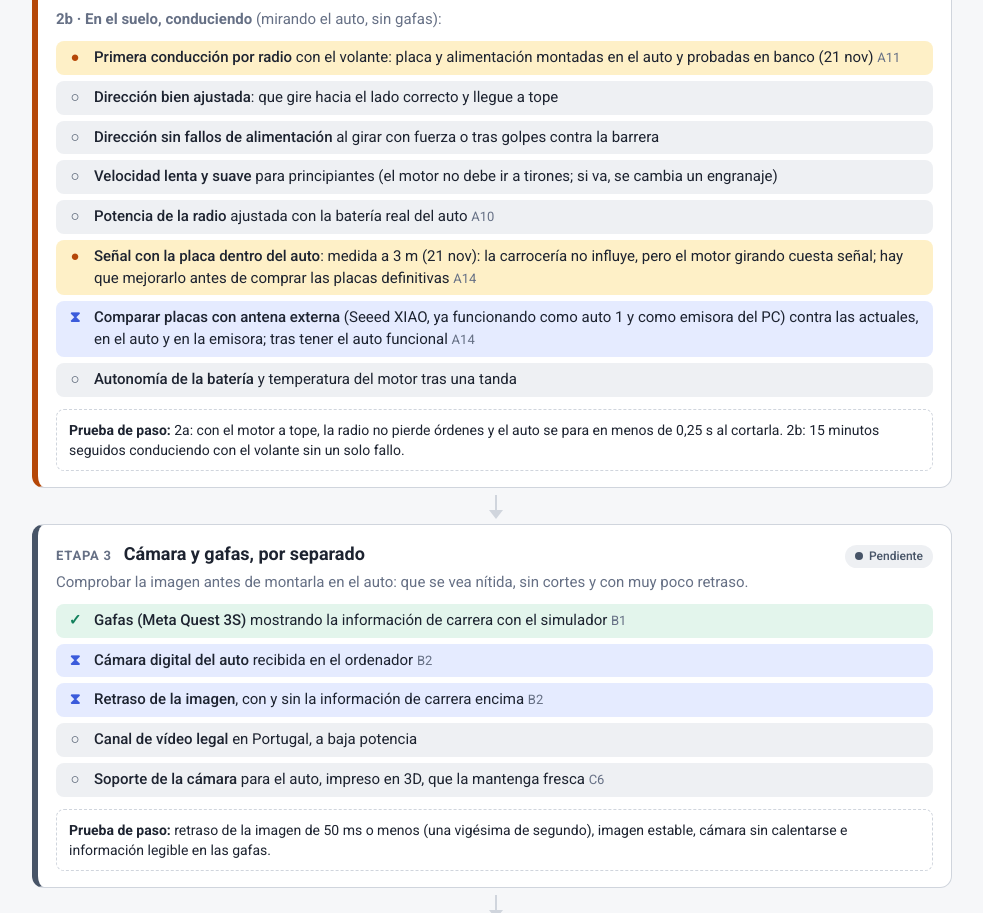
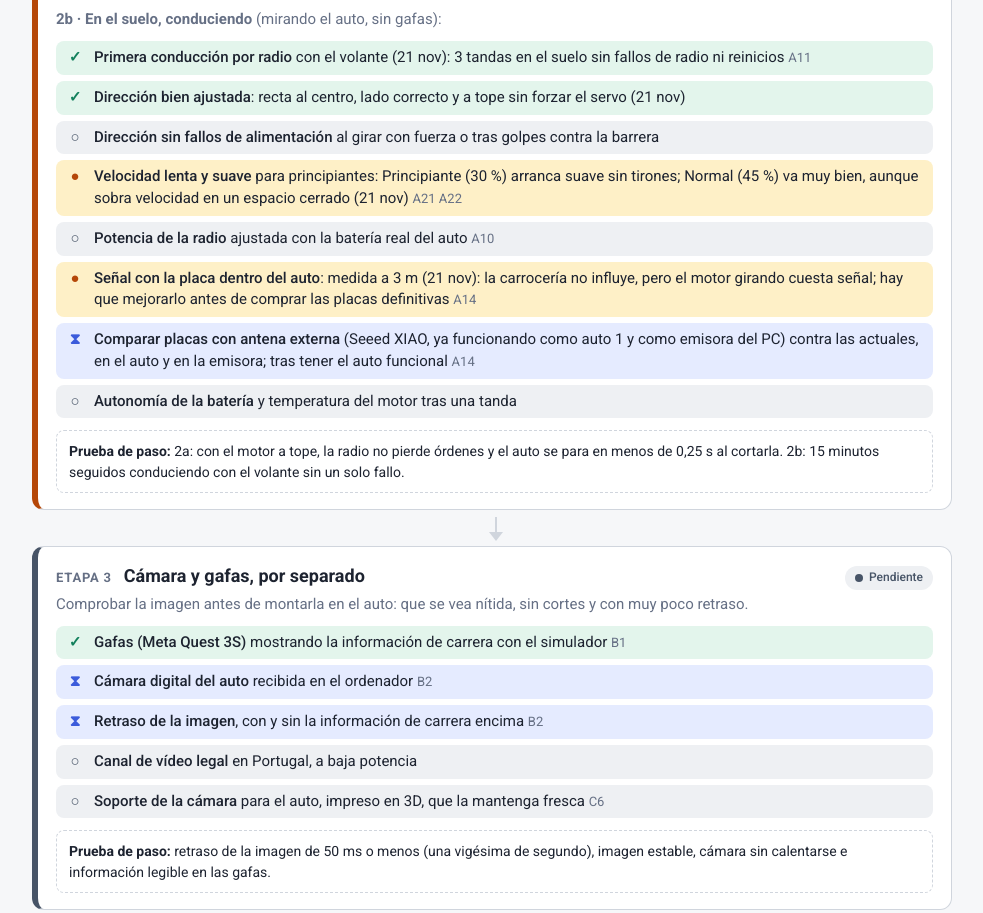
Before and after one commit to Laureanomc/rc-karts-etapas, a plain HTML site: page index.html in a window 1280 px wide. Shown: the part 1740-2653 px from the top of the page, without its empty margins (148-1131 px from the left). Drawn offline with Linux system fonts and the light colour scheme.

Commit message:
Etapas: actualizado 2026-11-21 14:49

```diff
--- a/index.html
+++ b/index.html
@@ -113,10 +113,10 @@ li b{font-weight:500}
   </ul>
   <p class="que" style="margin-top:12px"><b>2b · En el suelo, conduciendo</b> (mirando el auto, sin gafas):</p>
   <ul>
-    <li class="curso"><span><b>Primera conducción por radio</b> con el volante: placa y alimentación montadas en el auto y probadas en banco (21 nov) <span class="ref">A11</span></span></li>
-    <li class="pend"><span><b>Dirección bien ajustada</b>: que gire hacia el lado correcto y llegue a tope</span></li>
+    <li class="ok"><span><b>Primera conducción por radio</b> con el volante (21 nov): 3 tandas en el suelo sin fallos de radio ni reinicios <span class="ref">A11</span></span></li>
+    <li class="ok"><span><b>Dirección bien ajustada</b>: recta al centro, lado correcto y a tope sin forzar el servo (21 nov)</span></li>
     <li class="pend"><span><b>Dirección sin fallos de alimentación</b> al girar con fuerza o tras golpes contra la barrera</span></li>
-    <li class="pend"><span><b>Velocidad lenta y suave</b> para principiantes (el motor no debe ir a tirones; si va, se cambia un engranaje)</span></li>
+    <li class="curso"><span><b>Velocidad lenta y suave</b> para principiantes: Principiante (30 %) arranca suave sin tirones; Normal (45 %) va muy bien, aunque sobra velocidad en un espacio cerrado (21 nov) <span class="ref">A21 A22</span></span></li>
     <li class="pend"><span><b>Potencia de la radio</b> ajustada con la batería real del auto <span class="ref">A10</span></span></li>
     <li class="curso"><span><b>Señal con la placa dentro del auto</b>: medida a 3 m (21 nov): la carrocería no influye, pero el motor girando cuesta señal; hay que mejorarlo antes de comprar las placas definitivas <span class="ref">A14</span></span></li>
     <li class="espera"><span><b>Comparar placas con antena externa</b> (Seeed XIAO, ya funcionando como auto 1 y como emisora del PC) contra las actuales, en el auto y en la emisora; tras tener el auto funcional <span class="ref">A14</span></span></li>
@@ -165,7 +165,7 @@ li b{font-weight:500}
   <div class="puerta"><strong>Prueba de paso:</strong> un auto con control, vídeo, información en gafas, volante con fuerza y seguridad probados, y documentado. <b>Los 8 puestos del local se planifican después, en otra hoja de ruta.</b></div>
 </section>
 
-<p class="pie">Actualizado: 21 nov 2026, 13:00. Fuera de esta hoja de ruta: la seta de emergencia física del local y todo lo necesario para 8 autos a la vez (varios canales de vídeo, carreras reales). Los códigos A/B/C son los números de tarea del proyecto.</p>
+<p class="pie">Actualizado: 21 nov 2026, 15:00. Fuera de esta hoja de ruta: la seta de emergencia física del local y todo lo necesario para 8 autos a la vez (varios canales de vídeo, carreras reales). Los códigos A/B/C son los números de tarea del proyecto.</p>
 </div>
 </body>
 </html>
```
